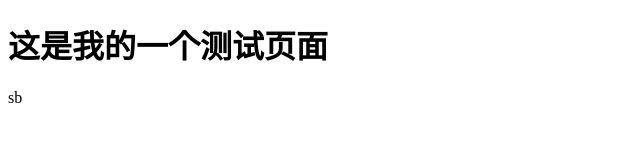
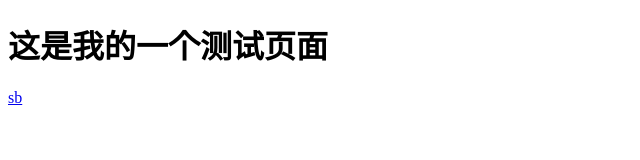
Before and after one commit to dragon362/dragon362.github.io, a plain HTML site: page index.html in a window 1280 px wide. Shown: the full height of the page, 0-640 px from the left. Drawn offline with Linux system fonts and the light colour scheme.

Commit message:
Update index.html

```diff
--- a/index.html
+++ b/index.html
@@ -2,6 +2,6 @@
 <html>
 <body>
 <h1>这是我的一个测试页面</h1>
-  <a herf="https://dragon362.github.io/7/响应式网站.html">sb</a>
+  <a href="https://dragon362.github.io/7/响应式网站.html">sb</a>
 </body>
 </html>
```
